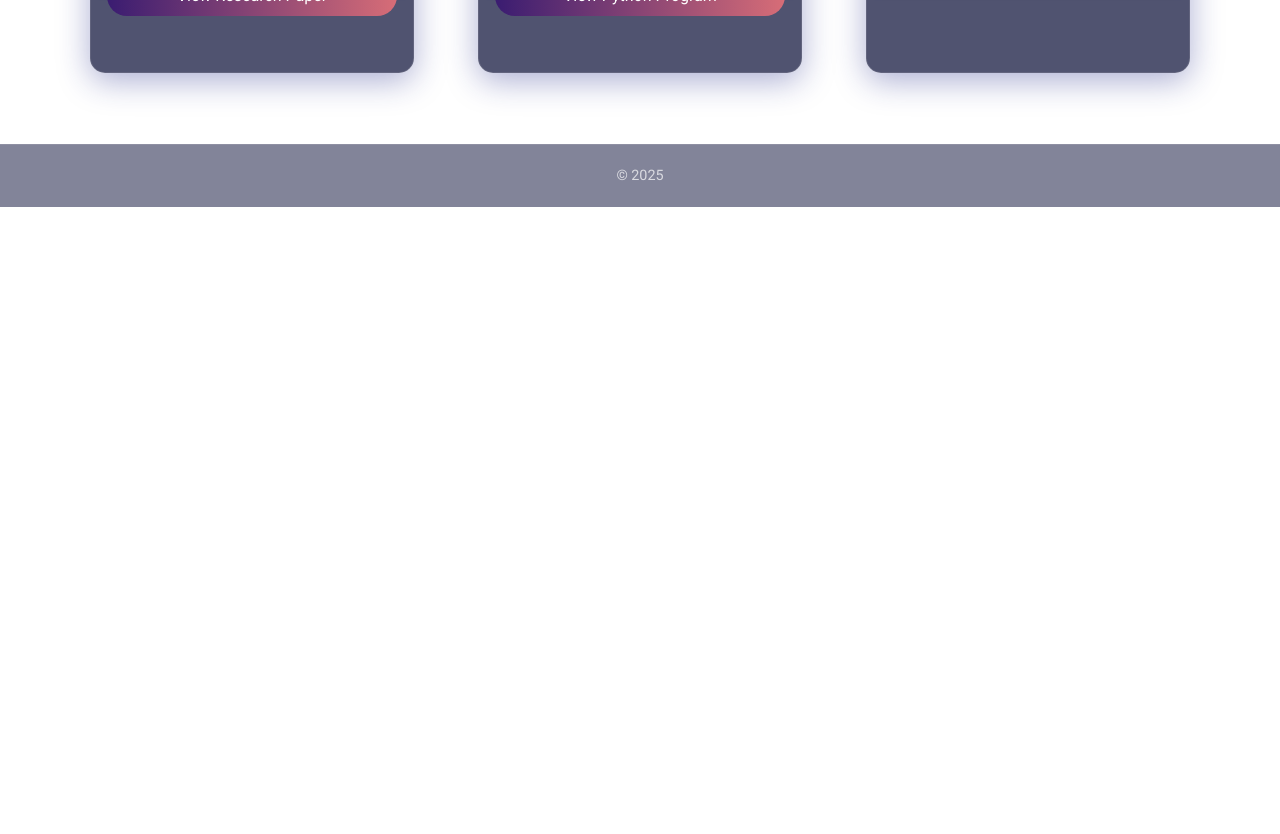
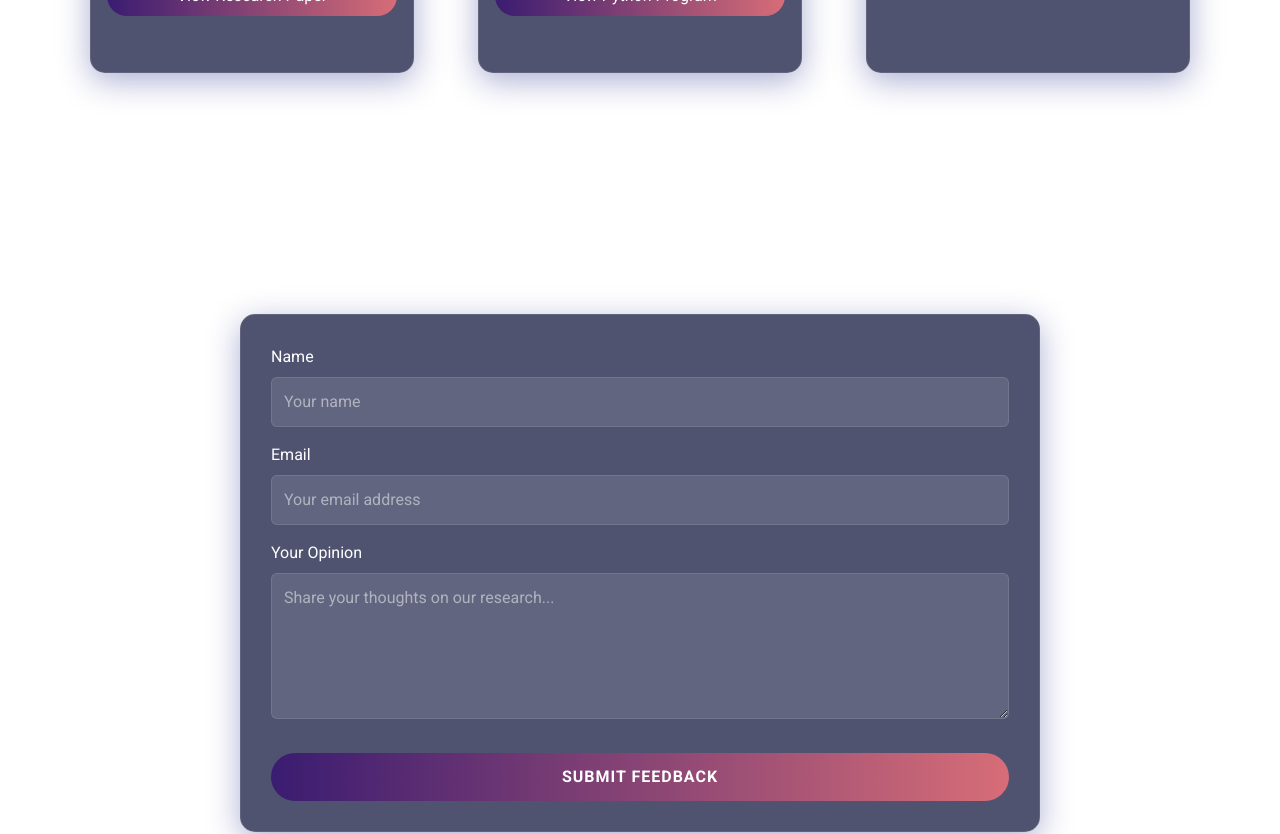
Before and after one commit to anushbareyan/copper-radiation-site, a React (Create React App) app: page / in a window 1280 px wide. Shown: the part 820-1654 px from the top of the page. Before the commit the page ends 1027 px from the top, so only its background shows below. Built offline with nearby package versions, Linux system fonts and the light colour scheme.

Commit message:
feedback

```diff
--- a/package.json
+++ b/package.json
@@ -16,7 +16,7 @@
     "react": "^19.1.0",
     "react-bootstrap": "^2.10.9",
     "react-dom": "^19.1.0",
-    "react-scripts": "^5.0.1",
+    "react-scripts": "5.0.1",
     "react-tsparticles": "^2.12.2",
     "tsparticles-slim": "^2.12.0",
     "web-vitals": "^2.1.4"
--- a/src/App.js
+++ b/src/App.js
@@ -1,17 +1,18 @@
-import React from 'react';
-import 'bootstrap/dist/css/bootstrap.min.css';
-import './App.css';
-import SpaceBackground from './components/SpaceBackground';
-import Hero from './components/Hero';
-import Resources from './components/Resources';
-import Footer from './components/Footer';
-
+import React from "react";
+import "bootstrap/dist/css/bootstrap.min.css";
+import "./App.css";
+import SpaceBackground from "./components/SpaceBackground";
+import Hero from "./components/Hero";
+import Resources from "./components/Resources";
+import Footer from "./components/Footer";
+import Feedback from "./components/Feedback";
 function App() {
   return (
     <div className="App">
       <SpaceBackground />
       <Hero />
       <Resources />
+      <Feedback />
       <Footer />
     </div>
   );
--- /dev/null
+++ b/src/components/Feedback.css
@@ -0,0 +1,97 @@
+.feedback-container {
+  padding: 60px 0;
+  position: relative;
+  z-index: 10;
+  max-width: 800px;
+  margin-bottom: 30px;
+}
+
+.feedback-title {
+  font-size: 2.5rem;
+  font-weight: 600;
+  margin-bottom: 20px;
+  color: #fff;
+  text-align: center;
+  text-shadow: 0 0 10px rgba(255, 255, 255, 0.5);
+}
+
+.feedback-subtitle {
+  font-size: 1.2rem;
+  color: rgba(255, 255, 255, 0.8);
+  text-align: center;
+  margin-bottom: 30px;
+}
+
+.feedback-form {
+  background-color: rgba(7, 11, 52, 0.7);
+  border-radius: 15px;
+  padding: 30px;
+  backdrop-filter: blur(10px);
+  border: 1px solid rgba(255, 255, 255, 0.1);
+  box-shadow: 0 8px 32px 0 rgba(31, 38, 135, 0.37);
+}
+
+.feedback-form label {
+  color: #fff;
+  margin-bottom: 8px;
+}
+
+.feedback-form .form-control {
+  background-color: rgba(255, 255, 255, 0.1);
+  border: 1px solid rgba(255, 255, 255, 0.2);
+  color: #fff;
+  padding: 12px;
+}
+
+.feedback-form .form-control:focus {
+  background-color: rgba(255, 255, 255, 0.15);
+  border-color: #64ffda;
+  box-shadow: 0 0 0 0.2rem rgba(100, 255, 218, 0.25);
+}
+
+.feedback-form .form-control::placeholder {
+  color: rgba(255, 255, 255, 0.5);
+}
+
+.submit-btn {
+  background: linear-gradient(90deg, #3a1c71, #d76d77, #ffaf7b);
+  background-size: 200% auto;
+  color: white;
+  border: none;
+  padding: 12px 30px;
+  border-radius: 50px;
+  font-weight: 600;
+  text-transform: uppercase;
+  letter-spacing: 1px;
+  transition: 0.5s;
+  width: 100%;
+  margin-top: 10px;
+}
+
+.submit-btn:hover, .submit-btn:focus {
+  background-position: right center;
+  box-shadow: 0 0 15px rgba(100, 255, 218, 0.5);
+}
+
+.submit-btn:disabled {
+  opacity: 0.7;
+  cursor: not-allowed;
+}
+
+@media (max-width: 768px) {
+  .feedback-container {
+    padding: 40px 0;
+  }
+
+  .feedback-title {
+    font-size: 2rem;
+  }
+
+  .feedback-subtitle {
+    font-size: 1rem;
+  }
+
+  .feedback-form {
+    padding: 20px;
+  }
+}
--- /dev/null
+++ b/src/components/Feedback.js
@@ -0,0 +1,121 @@
+import React, { useState } from 'react';
+import { Container, Form, Button, Alert } from 'react-bootstrap';
+import './Feedback.css';
+
+const Feedback = () => {
+  const [name, setName] = useState('');
+  const [email, setEmail] = useState('');
+  const [message, setMessage] = useState('');
+  const [submitted, setSubmitted] = useState(false);
+  const [error, setError] = useState('');
+  const [loading, setLoading] = useState(false);
+
+  const handleSubmit = async (e) => {
+    e.preventDefault();
+    setLoading(true);
+    setError('');
+
+    // Form validation
+    if (!name.trim() || !email.trim() || !message.trim()) {
+      setError('Please fill in all fields');
+      setLoading(false);
+      return;
+    }
+
+    try {
+      // Use the environment variable if available, otherwise fall back to the default value
+      const formspreeId = process.env.REACT_APP_FORMSPREE_ID || 'your-formspree-id';
+      const formspreeUrl = `https://formspree.io/f/${formspreeId}`;
+
+      // Submit to FormSpree service (a free service to collect form submissions)
+      const response = await fetch(formspreeUrl, {
+        method: 'POST',
+        headers: {
+          'Content-Type': 'application/json',
+        },
+        body: JSON.stringify({
+          name,
+          email,
+          message,
+          timestamp: new Date().toISOString(),
+        }),
+      });
+
+      if (response.ok) {
+        setSubmitted(true);
+        setName('');
+        setEmail('');
+        setMessage('');
+      } else {
+        throw new Error('Failed to submit feedback');
+      }
+    } catch (err) {
+      setError('Failed to submit your feedback. Please try again later.');
+      console.error('Feedback submission error:', err);
+    } finally {
+      setLoading(false);
+    }
+  };
+
+  return (
+    <Container className="feedback-container">
+      <h2 className="feedback-title">Share Your Opinion</h2>
+      <p className="feedback-subtitle">We value your thoughts on space radiation effects on copper interconnects</p>
+
+      {submitted ? (
+        <Alert variant="success">
+          Thank you for your feedback! Your opinion has been submitted successfully.
+        </Alert>
+      ) : (
+        <Form onSubmit={handleSubmit} className="feedback-form">
+          {error && <Alert variant="danger">{error}</Alert>}
+
+          <Form.Group className="mb-3">
+            <Form.Label>Name</Form.Label>
+            <Form.Control
+              type="text"
+              placeholder="Your name"
+              value={name}
+              onChange={(e) => setName(e.target.value)}
+              required
+            />
+          </Form.Group>
+
+          <Form.Group className="mb-3">
+            <Form.Label>Email</Form.Label>
+            <Form.Control
+              type="email"
+              placeholder="Your email address"
+              value={email}
+              onChange={(e) => setEmail(e.target.value)}
+              required
+            />
+          </Form.Group>
+
+          <Form.Group className="mb-4">
+            <Form.Label>Your Opinion</Form.Label>
+            <Form.Control
+              as="textarea"
+              rows={5}
+              placeholder="Share your thoughts on our research..."
+              value={message}
+              onChange={(e) => setMessage(e.target.value)}
+              required
+            />
+          </Form.Group>
+
+          <Button
+            variant="primary"
+            type="submit"
+            className="submit-btn"
+            disabled={loading}
+          >
+            {loading ? 'Submitting...' : 'Submit Feedback'}
+          </Button>
+        </Form>
+      )}
+    </Container>
+  );
+};
+
+export default Feedback;
```
Also changed, not shown: 1 other file (tests, documents, lock files or other folders).
